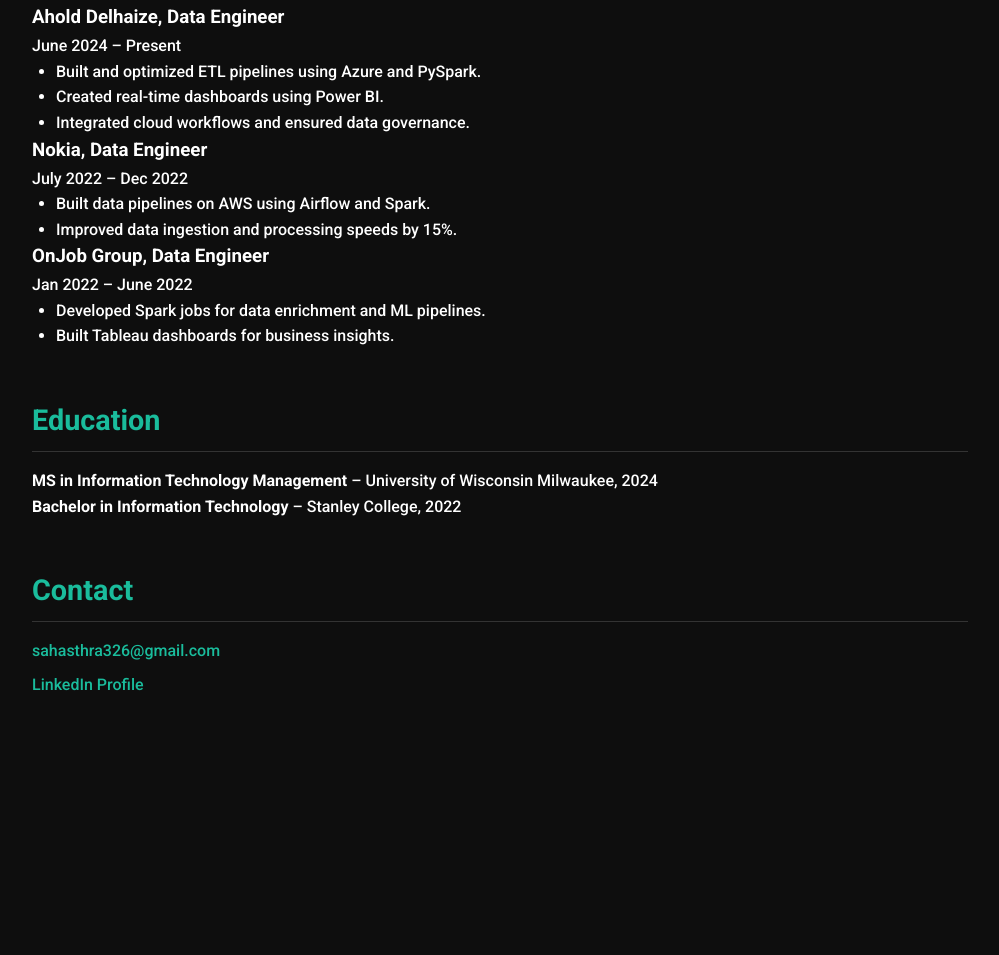
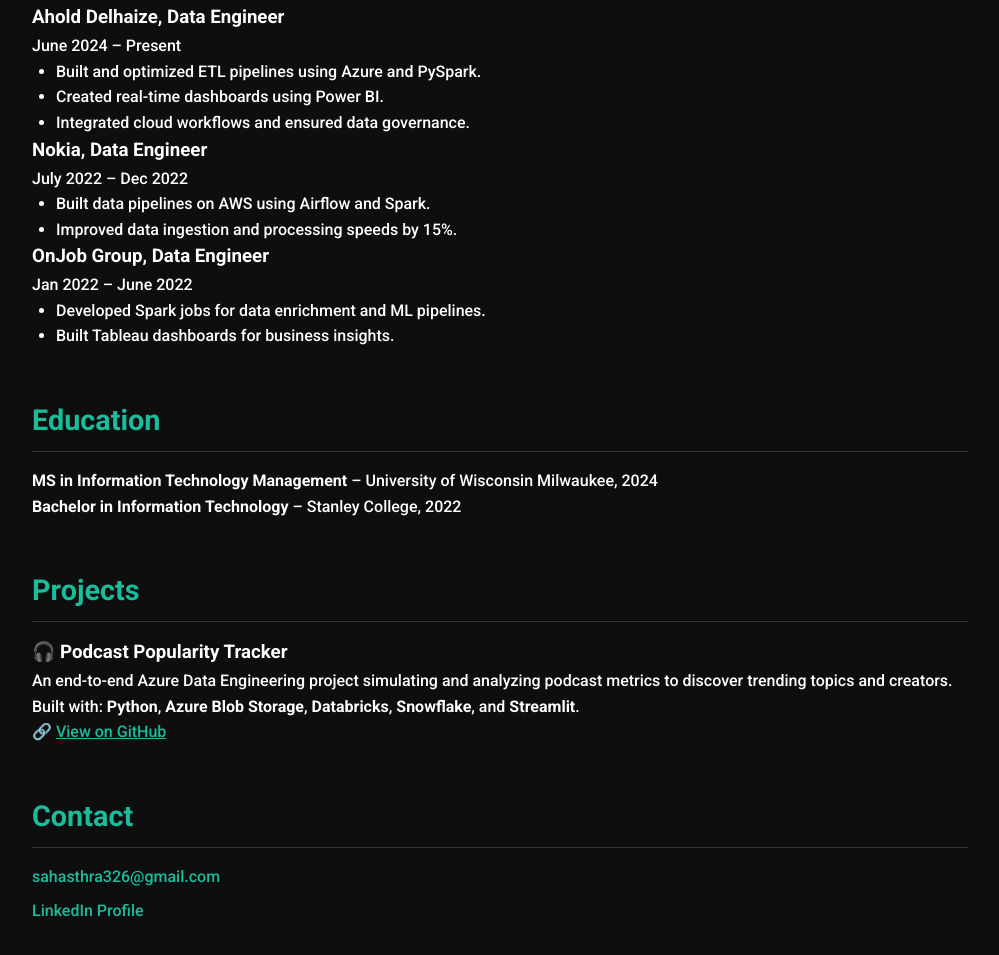
Before and after one commit to Sahasthtra/Sahasthra-portfolio, a plain HTML site: page index.html in a window 1280 px wide. Shown: the part 753-1708 px from the top of the page, without its empty margins (140-1139 px from the left). Before the commit the page ends 1499 px from the top, so only its background shows below. Drawn offline with Linux system fonts and the light colour scheme.

Commit message:
Update index.html

```diff
--- a/index.html
+++ b/index.html
@@ -118,6 +118,19 @@
       <p><strong>MS in Information Technology Management</strong> – University of Wisconsin Milwaukee, 2024</p>
       <p><strong>Bachelor in Information Technology</strong> – Stanley College, 2022</p>
     </section>
+    <section>
+  <h2>Projects</h2>
+  <div class="project">
+    <h3>🎧 Podcast Popularity Tracker</h3>
+    <p>
+      An end-to-end Azure Data Engineering project simulating and analyzing podcast metrics to discover trending topics and creators. Built with:
+      <strong>Python</strong>, <strong>Azure Blob Storage</strong>, <strong>Databricks</strong>, <strong>Snowflake</strong>, and <strong>Streamlit</strong>.
+    </p>
+    <p>
+      🔗 <a href="https://github.com/Sahasthtra/Podcast-Popularity-Tracker" target="_blank" style="color:#1abc9c;">View on GitHub</a>
+    </p>
+  </div>
+</section>
     <section class="contact">
       <h2>Contact</h2>
       <a href="mailto:sahasthra326@gmail.com">sahasthra326@gmail.com</a>
```
